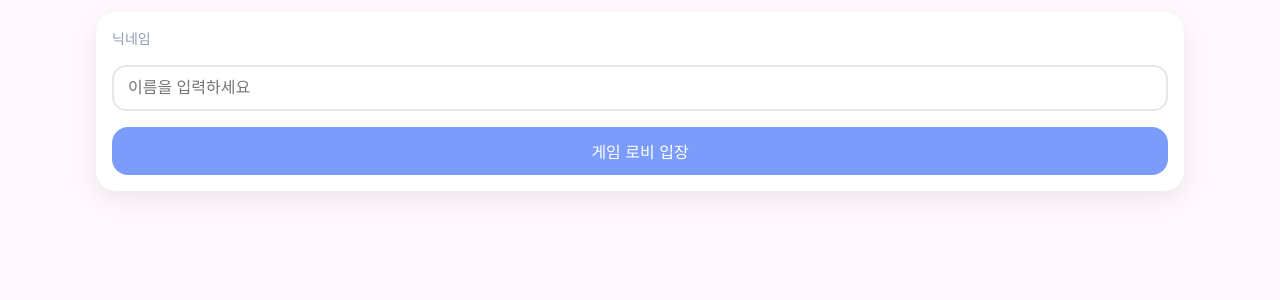
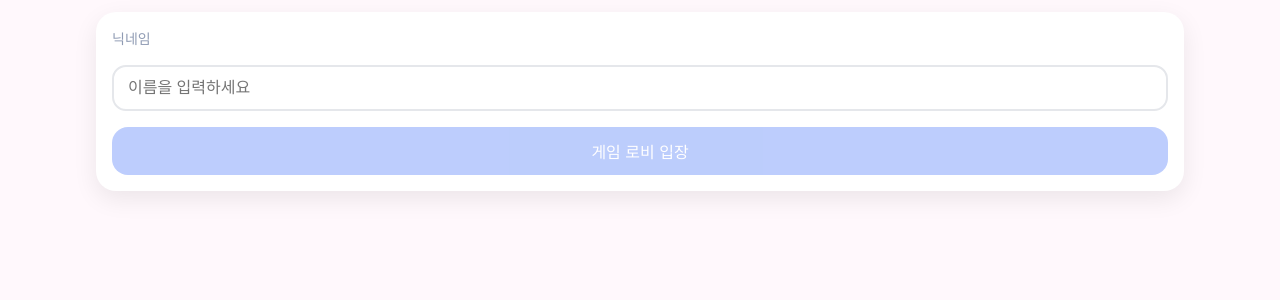
Before and after one commit to bomi-coder/liar_game, a Flask app: page / in a window 1280 px wide. Shown: the part 72-372 px from the top of the page. Run offline with Flask 3, Linux system fonts and the light colour scheme; some libraries are stand-ins or nearby versions.

Commit message:
Update style.css

```diff
--- a/static/style.css
+++ b/static/style.css
@@ -32,6 +32,7 @@ body.bg{background:var(--bg); color:var(--text); font-family:'Nunito','Jua', sys
 .pill{background:#f4f6ff; border:1px solid #e6eafe; padding:10px 12px; border-radius:999px}
 .btn{border:none; background:#eef2ff; color:#1f2a5a; border-radius:16px; padding:12px 14px; font-size:16px; cursor:pointer; transition:transform .04s ease, box-shadow .2s}
 .btn:hover{transform:translateY(-1px)} .btn.primary{background:var(--pri); color:#fff;} .btn.success{background:var(--ok); color:#063d1e;} .btn.danger{background:var(--danger); color:#fff;}
+.btn.disabled{opacity:.5; cursor:not-allowed}
 .btn.vote{background:#f1f5ff} .btn.vote.selected{background:var(--pri-strong); color:#fff;}
 .vote-grid{display:grid; grid-template-columns: repeat(auto-fill,minmax(120px,1fr)); gap:8px;}
 .status-list{display:flex; flex-direction:column; gap:6px; max-height:240px; overflow:auto;}
@@ -48,8 +49,6 @@ body.bg{background:var(--bg); color:var(--text); font-family:'Nunito','Jua', sys
 @keyframes pop{from{transform:scale(.97); opacity:.6} to{transform:scale(1);opacity:1}}
 .popup{position:fixed; inset:0; background:rgba(0,0,0,.35); display:flex; align-items:center; justify-content:center; z-index:1000}
 .popup.hide{display:none} .popup-content{background:#fff; border-radius:20px; padding:18px; min-width:240px; text-align:center}
-.pre-hint{font-size:16px; color:#475569} .speaker-name-badge{font-size:28px; font-weight:900; color:var(--pri-strong)}
+.pre-hint{font-size:16px; color:#475569} .speaker-name-badge{font-size:28px; font-weight:900; color:#3b82f6}
 .tag{background:#fff0f4; color:#b91c1c; border-radius:999px; padding:6px 10px; font-size:12px;} .hide{display:none !important}
 @media (min-width: 900px){ .grid2{grid-template-columns: 2fr 1fr;} .grid-game{grid-template-columns:1.2fr 1fr;} .title{font-size:32px} .round-title{font-size:26px} .timer-value{font-size:64px} }
-
-# build_ts:1756943897
```
